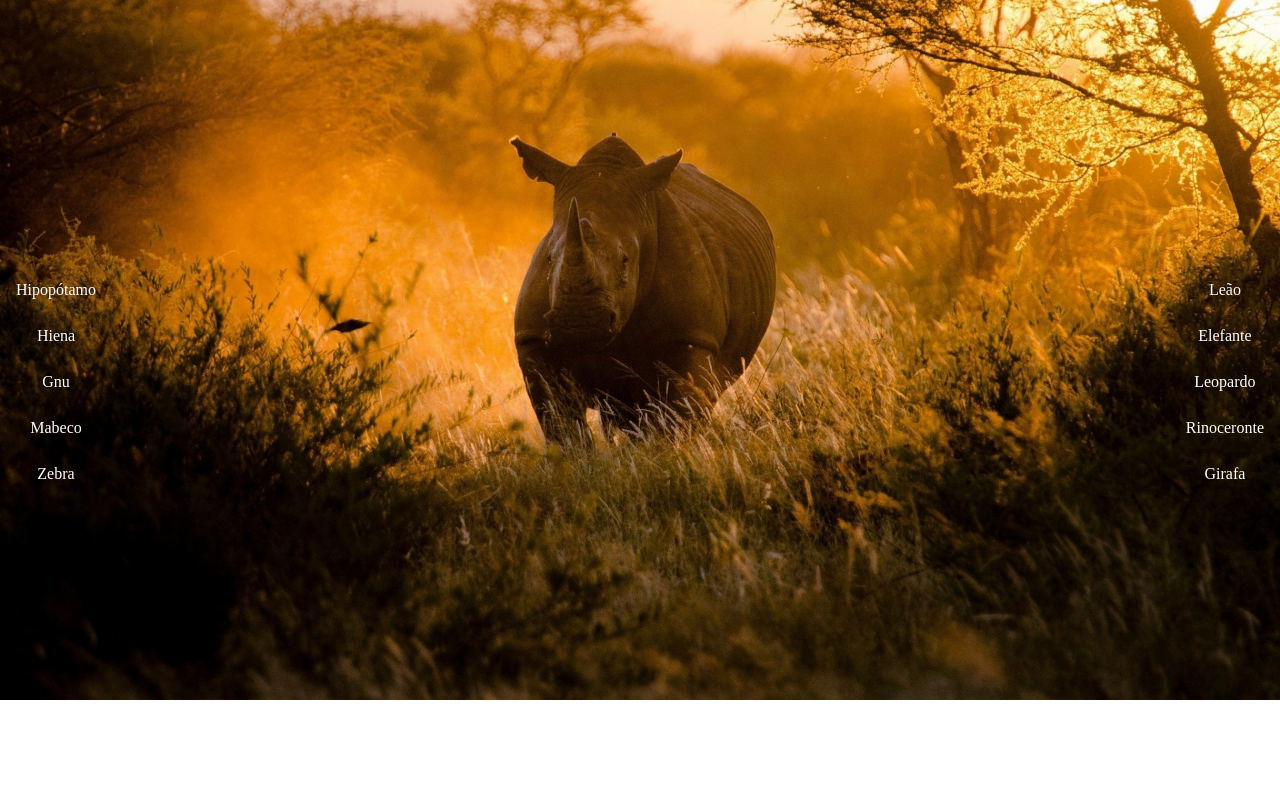
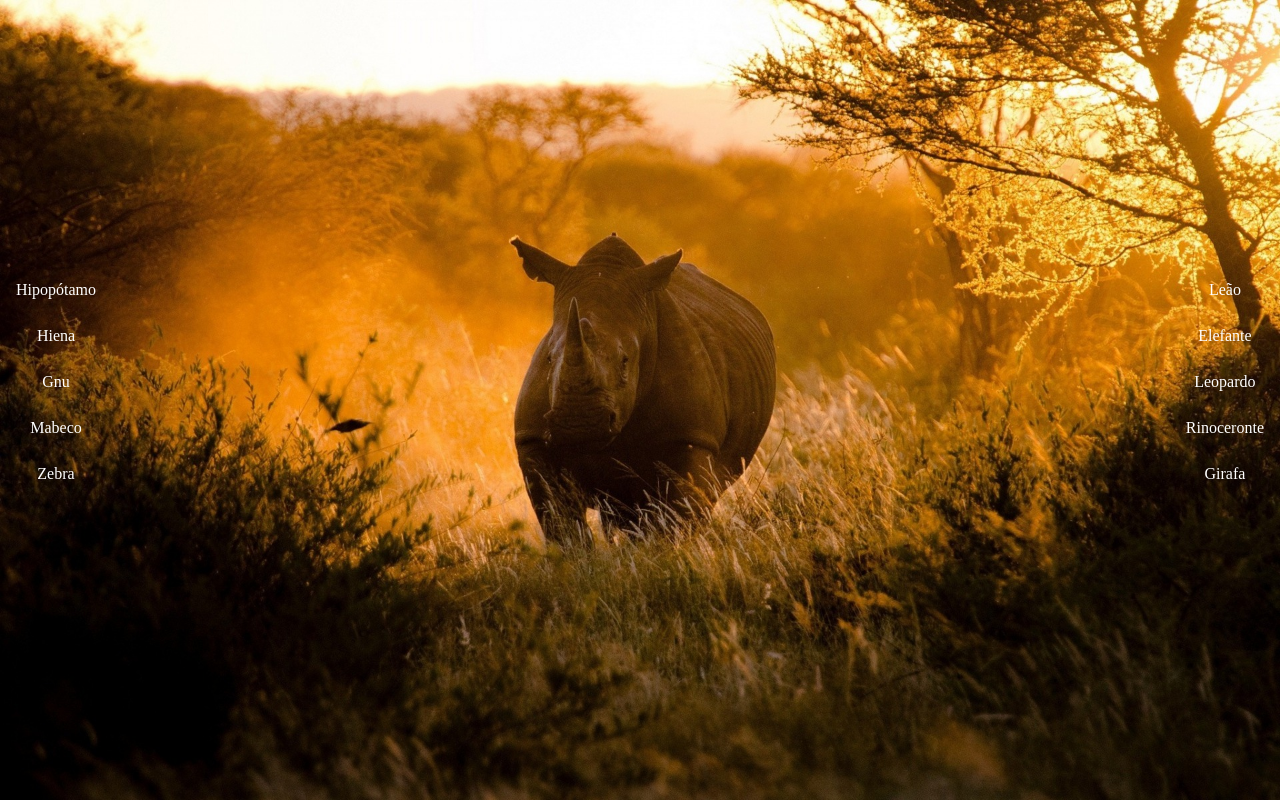
Before and after one commit to Costanza22/AfricaWild, a plain HTML site: page index.html in a window 1280 px wide. Drawn offline with Linux system fonts and the light colour scheme.

Commit message:
Update index.html

```diff
--- a/index.html
+++ b/index.html
@@ -9,7 +9,7 @@
             background-position: center;
             background-repeat: no-repeat;
             cursor: url('cursor-rinoceronte.png'), auto;
-            margin: 600px 0;
+            margin: 800px 0;
             padding: 0;
         }
 
```
